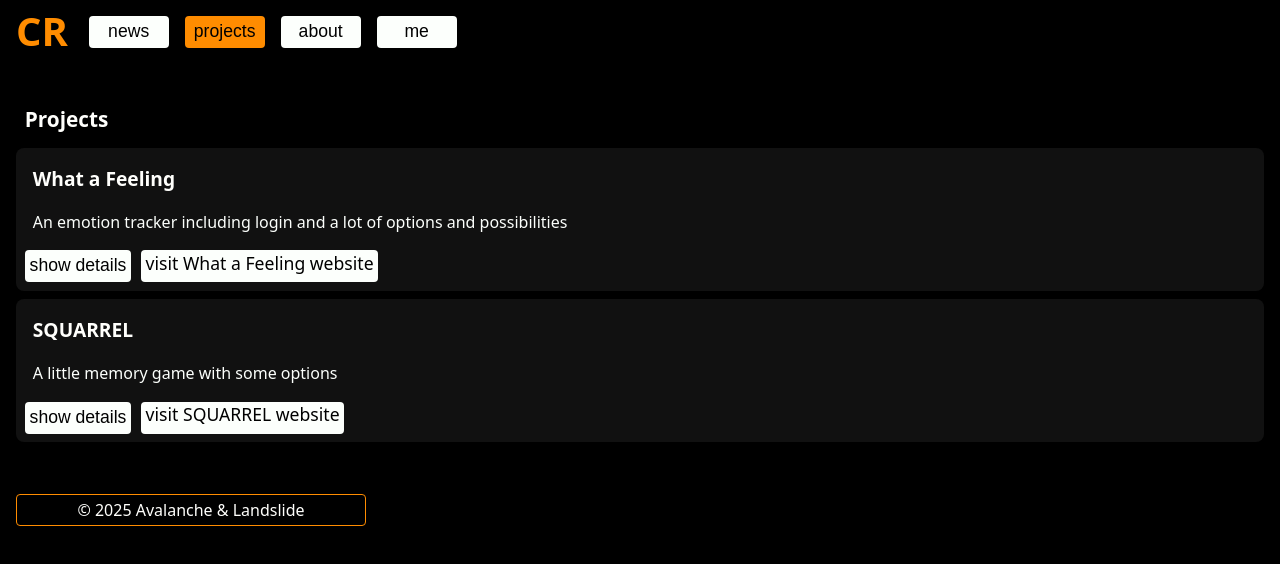
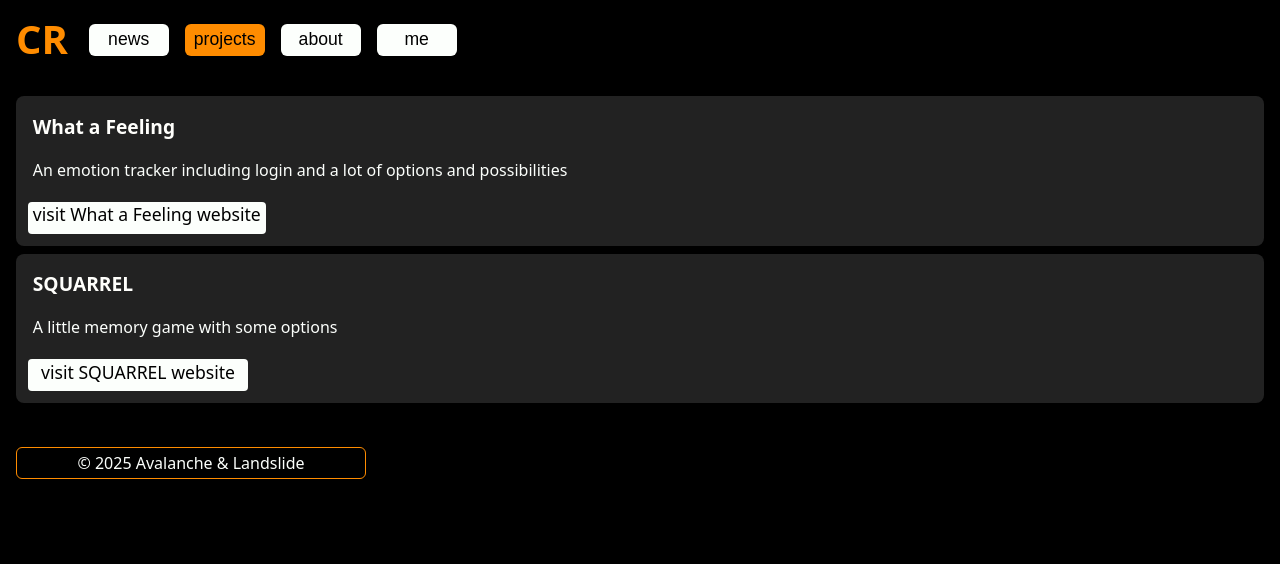
Before and after one commit to Xristof23/portfolio-react, a Next.js app: page / in a window 1280 px wide. Shown: the top 564 px of the page. Built offline with nearby package versions, Linux system fonts and the light colour scheme.

Commit message:
nav working,basic structure ok,  lots of styling

```diff
--- /dev/null
+++ b/components/Article.js
@@ -0,0 +1,15 @@
+import { Headline1, StandardArticle, StandardParagraph } from "@/sharedStyledComponents"
+
+
+
+export default function Article({ content }) {
+    const { headline, paragraph1, paragraph2, paragraph3 } = content;
+    return (
+        <StandardArticle>
+            <Headline1>{headline}</Headline1>
+            <StandardParagraph>{paragraph1}</StandardParagraph>
+            {paragraph2 && <StandardParagraph>{paragraph2}</StandardParagraph>}
+            {paragraph3 && <StandardParagraph>{paragraph3}</StandardParagraph>}
+        </StandardArticle>
+    )
+}
--- a/components/Button.js
+++ b/components/Button.js
@@ -1,14 +1,11 @@
 import {
     StandardButton,
   } from "@/sharedStyledComponents";
-import { useState } from "react";
 
 
 export default function Button({ isActive, text, whatIsShown, setWhatIsShown }) {
-  // const [isActive, setIsActive] = useState(false);
-  console.log("whatIsShown button ", whatIsShown);
+
     function handleButton() {
-      console.log(text);
       setWhatIsShown(text)
   }
 
--- a/components/Contact.js
+++ b/components/Contact.js
@@ -1,16 +1,19 @@
-import { Headline1, StyledInput, StandardButton, StandardParagraph, StandardLabel } from "@/sharedStyledComponents";
+import { Headline1, StyledInput, StandardButton, StandardParagraph, StandardLabel, StandardArticle } from "@/sharedStyledComponents";
 
 export default function Contact() {
     return (
-        <><Headline1>Contact</Headline1>
-            <StandardParagraph></StandardParagraph>
-            <StandardLabel>Write your comment
-                <StyledInput></StyledInput>
-            </StandardLabel>
+        <StandardArticle>
+            <Headline1>Contact</Headline1>
+            <StandardParagraph>If you want to contact me ..</StandardParagraph>
+            <StandardLabel>Your name</StandardLabel>
+                <StyledInput id="your-name" name="your-name"/>
+            <br/>
+            <StandardLabel htmlfor="e-mail">E-Mail</StandardLabel>
+                <StyledInput id="e-mail" name="e-mail"/>
+            <br/>
             <StandardButton type="submit" onClick={() => console.log("pressed submit")}>
          submit
-        </StandardButton>
-            <StandardParagraph>Content Example</StandardParagraph>
-            </>
+            </StandardButton>
+        </StandardArticle>
     )
 }
--- a/components/Footer.js
+++ b/components/Footer.js
@@ -4,15 +4,15 @@ const FooterStyled = styled.footer`
     text-align: center;
     font-size: 1rem;
     font-weight: 400;
-    color: #fffffc;
+    color: #fcfffc;
     position: absolute;
 
     min-width: 350px;
     max-width: 700px;
-    margin: 2rem 1rem .5rem;
+    margin: 1.5rem 1rem .5rem;
     padding: .25rem;
     border: 1px solid darkorange;
-    border-radius: 4px;
+    border-radius: 6px;
 `;
 
 export default function Footer() {
--- a/components/Header.js
+++ b/components/Header.js
@@ -8,7 +8,11 @@ import styled from "styled-components";
 const NavButtonContainer = styled(ButtonContainer)`
   margin-top: 0.7rem;`;
 
-const CRHeader = styled.h1`
+const HeaderContainer = styled(FlexRowWrapper)`
+margin-top: 0.5rem;
+`;
+
+const CRLogo = styled.h1`
   color: darkorange;
   top: -1.8rem;
   font-size: 2.5rem;
@@ -20,15 +24,14 @@ const CRHeader = styled.h1`
 export default function Header({whatIsShown, setWhatIsShown}) {
 
   return (
-    <FlexRowWrapper>
-      <CRHeader>CR</CRHeader>
+    <HeaderContainer>
+      <CRLogo>CR</CRLogo>
       <NavButtonContainer>
         <Button isActive={whatIsShown === "news" ? true : false} text="news" whatIsShown={whatIsShown} setWhatIsShown={setWhatIsShown}/>
         <Button isActive={whatIsShown === "projects" ? true : false} text="projects" whatIsShown={whatIsShown} setWhatIsShown={setWhatIsShown} />
         <Button isActive={whatIsShown === "about" ? true : false} text="about" whatIsShown={whatIsShown} setWhatIsShown={setWhatIsShown}/>
         <Button isActive={whatIsShown === "me" ? true : false} text="me" whatIsShown={whatIsShown} setWhatIsShown={setWhatIsShown} />
       </NavButtonContainer>
-
-    </FlexRowWrapper>
+    </HeaderContainer>
   );
 }
--- a/components/MainContainer.js
+++ b/components/MainContainer.js
@@ -1,7 +1,9 @@
-import { Headline1, StandardParagraph } from "@/sharedStyledComponents";
 import styled from "styled-components"
 import ProjectList from "./ProjectList";
-import { projectList } from "@/contentData";
+import { aboutContent, meContent, projectList, newsList } from "@/contentData";
+import Article from "./Article";
+import Contact from "./Contact";
+
 
 const StyledMain = styled.main`
     color: #fcfffc;
@@ -10,15 +12,14 @@ const StyledMain = styled.main`
     `;
 
 export default function MainContainer({ whatIsShown }) {
-  console.log("whatisshown(Maincontainer): ", whatIsShown)
+
     return (
         <StyledMain>
-         <Headline1>{whatIsShown === "projects"? "Projects" : "About this"}</Headline1>
-            {whatIsShown === "about" && <StandardParagraph>
-                This portfolio ....
-            </StandardParagraph>}
+            {whatIsShown === "news" && <ProjectList list={newsList} />}
             {whatIsShown === "projects" && <ProjectList list={projectList} />}
-
+            {whatIsShown === "about" && <Article content={aboutContent} />}
+            {whatIsShown === "me" && <Article content={meContent} />}
+            {whatIsShown === "me" && <Contact />}
         </StyledMain>
     );
 }
--- a/components/ProjectCard.js
+++ b/components/ProjectCard.js
@@ -1,4 +1,4 @@
-import { StandardParagraph, StandardLink, Headline2, FlexRowWrapper } from "@/sharedStyledComponents";
+import { StandardArticle, StandardParagraph, StandardLink, Headline2, FlexRowWrapper } from "@/sharedStyledComponents";
 import Button from "./Button";
 import styled from "styled-components";
 
@@ -8,7 +8,7 @@ text-align: center;
 font-size: 1.1rem;
 line-height: 1.1rem;
 font-weight: 500;
-margin: 0.3rem;
+margin: 0.5rem;
 padding: 0.3rem;
 width: ${({ $width }) => $width ? `${$width}px` : "5rem"};
 background-color: ${({ $color }) => $color? $color : "#fcfffc"};
@@ -16,13 +16,6 @@ min-width: fit-content;
 height: 2rem;
 border-radius: 4px;
 `;
-
-const StandardArticle = styled.article`
-    background-color: #111111;
-    border-radius: 8px;
-    padding: 0.25rem;
-    margin: 0.5rem 0.25rem;
-    `;
 
 export default function ProjectCard({ project }) {
     const { title, shortDescription, url } = project;
@@ -32,11 +25,9 @@ export default function ProjectCard({ project }) {
             <Headline2>{title}</Headline2>
             <StandardParagraph>{shortDescription}</StandardParagraph>
             <FlexRowWrapper>
-                <Button text="show details" />
-                <ButtonLikeLink href={url} title="Check this out" >visit {title} website</ButtonLikeLink>
+                {/* <Button text="show details" /> */}
+               {url && <ButtonLikeLink $width={220}  href={url} title="Check this out!" >visit {title} website</ButtonLikeLink>}
             </FlexRowWrapper>
 
-
-        {/* <a class="content_link" href=${url}  >visit ${title} website</a> */}
         </StandardArticle>)
 }
--- a/contentData.js
+++ b/contentData.js
@@ -34,7 +34,7 @@ const squarrel = {
   title: "SQUARREL",
   shortDescription: "A little memory game with some options",
   description:
-    "A memory game with diffferent card sets, timer, and two player (hot seat) mode. Did this alone, no KI used for coding, only for the images.",
+    "A memory game with diffferent card sets, timer and two player (hot seat) mode. Did this alone, no KI used for coding, only for the images.",
   url: "https://squarrel.vercel.app/",
 };
 
@@ -50,7 +50,15 @@ const projectList = [whatAFeeling, squarrel];
 
 const newsList = [news250116, news250115];
 
-export { newsList, whatAFeeling, squarrel, squarrelDe, projectList };
+const aboutContent = { headline: "About this portfolio", paragraph1: "This project uses React, next.js and styled components.", paragraph2: "No KI was used in the making of this project." }
+
+const meContent = {
+  headline: "About me", paragraph1: "born and raised in Hassia, living in the Rheinland now studied math, social sciences and more",
+  paragraph2: "worked as math teacher, journalist and other jobs learned web development @Neue Fische in 2024",
+  paragraph3:  "tech stack: html, css, javascript, react, next.js ..."
+}
+
+export {aboutContent, meContent, newsList, whatAFeeling, squarrel, squarrelDe, projectList };
 
 //Ideas
 
--- a/sharedStyledComponents.js
+++ b/sharedStyledComponents.js
@@ -27,8 +27,12 @@ width: ${({ $width }) => $width ? `${$width}px` : "5rem"};
 background-color: ${({ $color }) => $color? $color : "#fcfffc"};
 min-width: fit-content;
 height: 2rem;
-border-radius: 4px;
+border-radius: 6px;
 border: none;
+ &:hover {
+    background-color:rgb(252, 188, 69);
+    cursor: pointer;
+  }
 `;
 
 
@@ -39,17 +43,22 @@ font-size: 1rem;
 width: 88%;
 margin: .4rem;
 padding: .4rem;
+`;
 
-`;
+const StandardArticle = styled.article`
+    background-color: #222222;
+    border-radius: 8px;
+    padding: 0.25rem;
+    margin: 0.5rem 0.25rem;
+    `;
 
 const Headline1 = styled.h1`
 color: #fffffc;
 font-size: 1.3rem;
 font-weight: 600;
-margin: 1.2rem .4rem .4rem;
+margin: .4rem .4rem .4rem;
 padding: .4rem;
 `;
-
 
 const Headline2 = styled.h2`
 color: #fffffc;
@@ -77,7 +86,6 @@ const FlexColumnWrapper = styled.div`
     width: 100%;
 `;
 
-
 //Form
 const StandardLabel = styled.label`
 color: #fffffc;
@@ -93,7 +101,7 @@ const StyledNrInput = styled.input`
   width: 4rem;
   margin: .4rem;
   padding: .4rem;
-  border-radius: 4px;
+  border-radius: 6px;
 `;
 
 const StyledInput = styled.input`
@@ -104,7 +112,7 @@ const StyledInput = styled.input`
   margin: .2rem 0 .2rem .2rem;
   padding: 0
   border: 1px solid darkorange;
-
+  border-radius: 6px;
 `;
 
 export {
@@ -116,7 +124,8 @@ export {
     StyledInput,
     StyledNrInput,
     StandardLabel,
-  StandardButton,
+    StandardArticle,
+    StandardButton,
     StandardLink,
     StandardParagraph
   }
```
Also changed, not shown: components/NavButton.js (deleted, +0 -9 lines).
